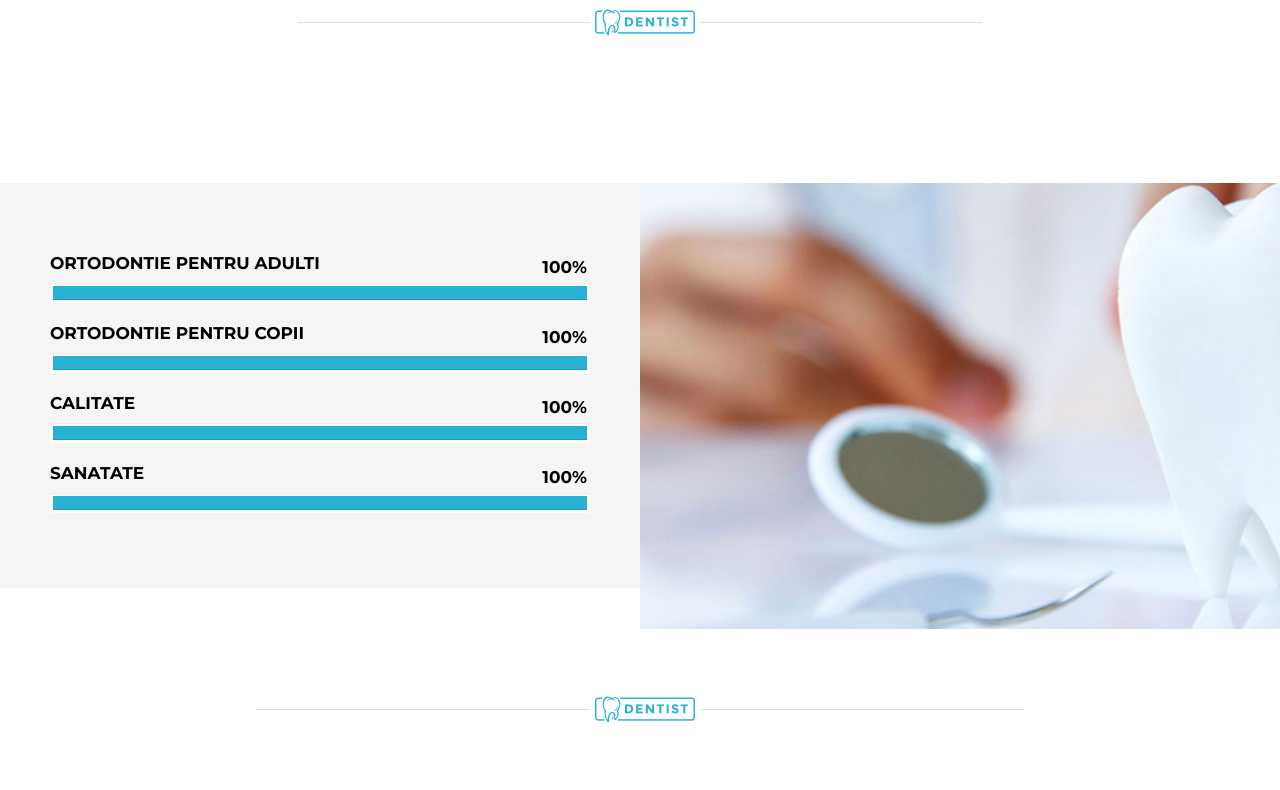
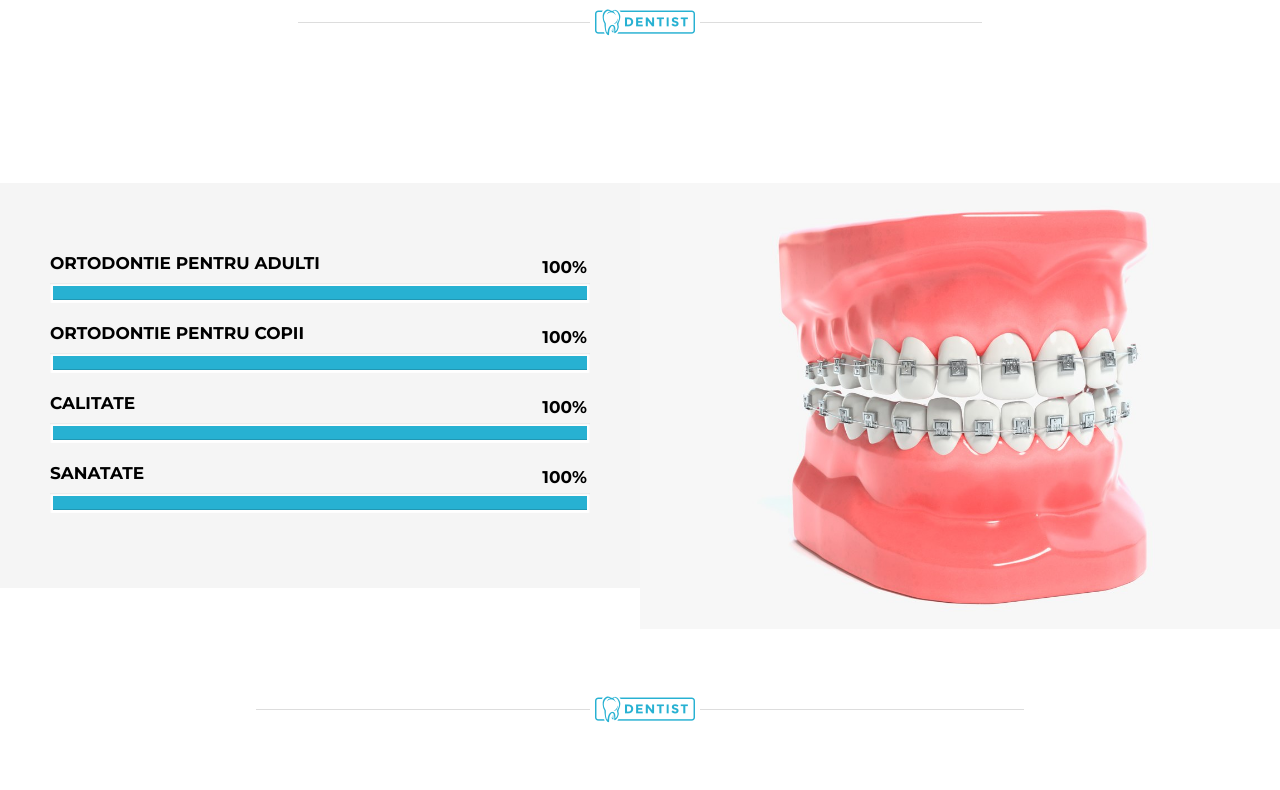
Before and after one commit to adahera222/adahera222.github.io, a plain HTML site: page index.html in a window 1280 px wide. Shown: the part 2999-3789 px from the top of the page. Drawn offline with nearby package versions, Linux system fonts and the light colour scheme; some packages are replaced by stand-ins of ours; a web font is replaced by a local one.

Commit message:
Poza cu aparat si maxilar

```diff
--- a/index.html
+++ b/index.html
@@ -454,7 +454,7 @@
 							</div>
 						</div>
 					</div>
-					<div class="skill-bg" data-mode="none" data-background="assets/img/1000x400.jpg"></div>
+					<div class="skill-bg" data-mode="none" data-background="assets/img/thumbnail_11.jpg"></div>
 				</div>
 			</section>
 			<!-- /Skills -->
```
Also changed, not shown: assets/img/thumbnail_11.jpg (added).
